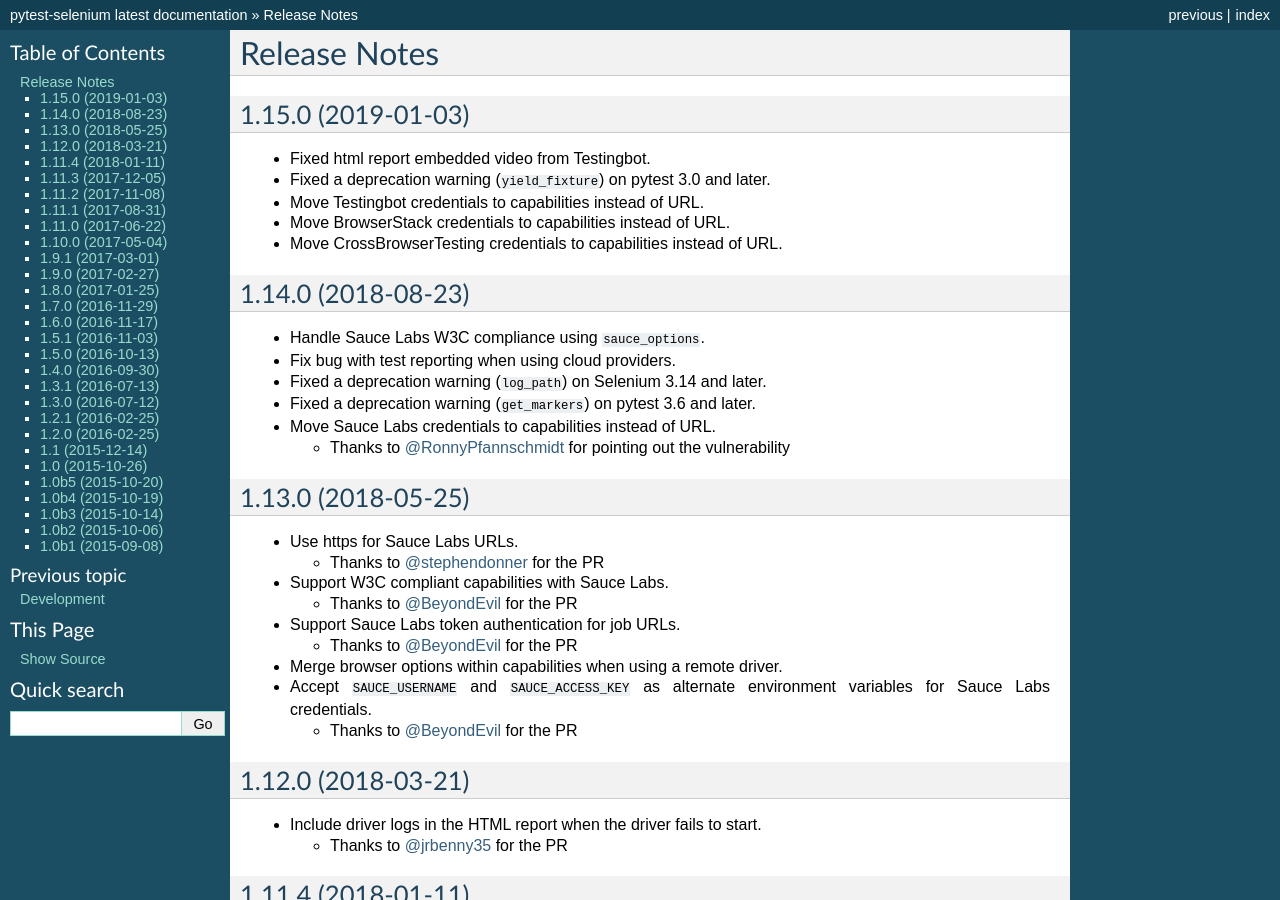
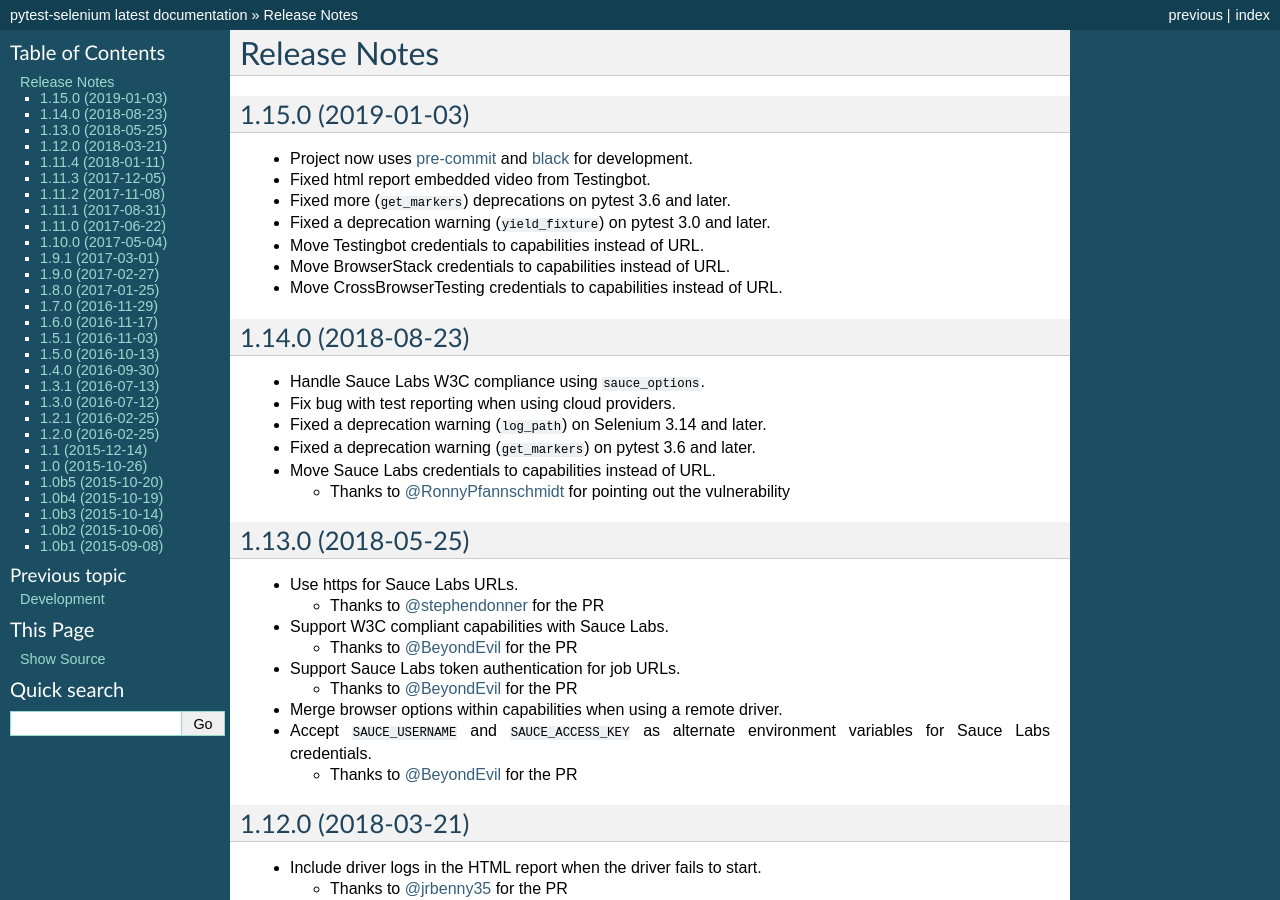
Before and after one commit to pytest-dev/pytest-selenium, a Sphinx documentation site: the page built from docs/news.rst, in a window 1280 px wide and 900 px high. Built offline with Sphinx 7.4.7, drawn with Linux system fonts in a browser that asks for light colours.

Commit message:
Changes based on review comments

```diff
--- a/docs/news.rst
+++ b/docs/news.rst
@@ -5,7 +5,11 @@
 1.15.0 (2019-01-03)
 -------------------
 
+* Project now uses `pre-commit <https://pre-commit.com/>`_ and `black <https://github.com/ambv/black>`_ for development.
+
 * Fixed html report embedded video from Testingbot.
+
+* Fixed more (``get_markers``) deprecations on pytest 3.6 and later.
 
 * Fixed a deprecation warning (``yield_fixture``) on pytest 3.0 and later.
 
```
